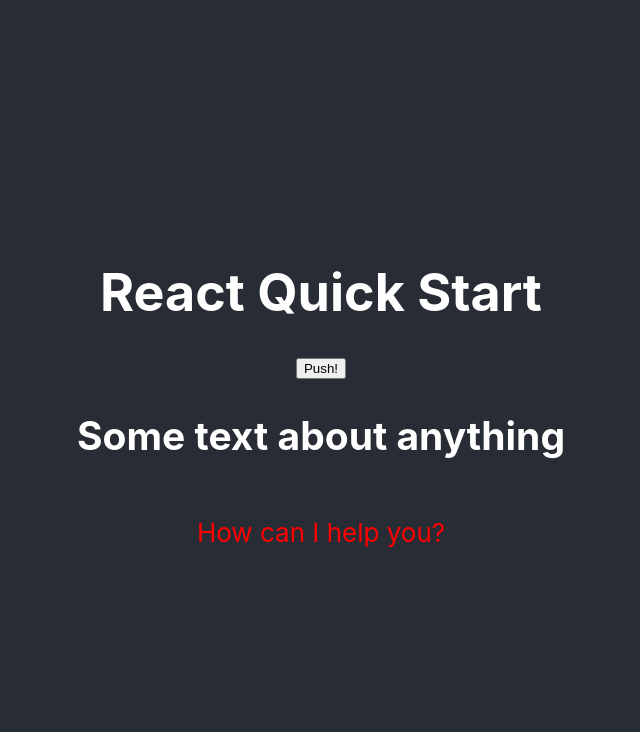
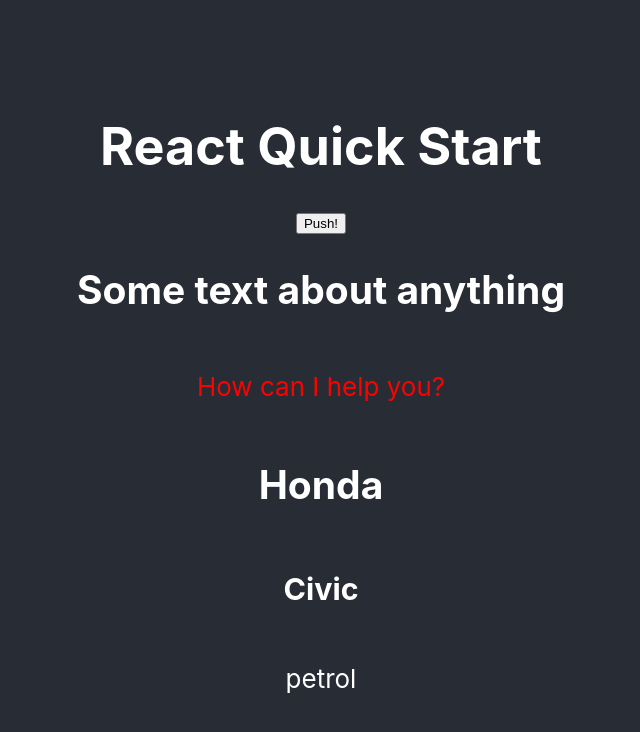
Before and after one commit to tamas100/react-quick-start, a React (Create React App) app: page / in a window 1280 px wide. Shown: the top 732 px of the page, without its empty margins (319-959 px from the left). Built offline with nearby package versions, Linux system fonts and the light colour scheme.

Commit message:
add CarProfile component

```diff
--- a/src/App.js
+++ b/src/App.js
@@ -1,6 +1,7 @@
 import './App.css';
 import MyButton from './Components/MyButton/MyButton';
 import TextPractice from './Components/TextPractice/TextPractice';
+import CarProfile from './Components/CarProfile/CarProfile';
 
 export default function App() {
   return (
@@ -9,6 +10,7 @@
         <h1>React Quick Start</h1>
         <MyButton />
         <TextPractice />
+        <CarProfile />
       </header>
     </div>
   );
--- /dev/null
+++ b/src/Components/CarProfile/CarProfile.jsx
@@ -0,0 +1,19 @@
+import React from 'react';
+
+const car = {
+    manufacturer: 'Honda',
+    type: 'Civic',
+    fuel: 'petrol'
+  }
+
+export default function CarProfile() {
+  return (
+    <>
+      <h2>{car.manufacturer}</h2>
+      <h3>{car.type}</h3>
+      <p>
+        {car.fuel}
+      </p>
+    </>
+  );
+}
```
